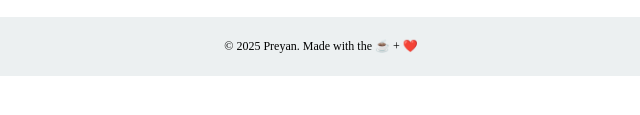
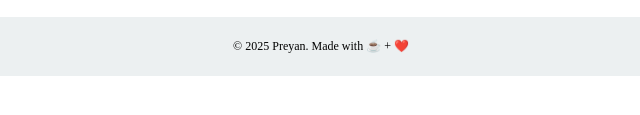
Before and after one commit to PreyanJ/preyan-com, a plain HTML site: page index.html in a window 1280 px wide. Shown: the part 281-396 px from the top of the page, 319-959 px from the left. Drawn offline with Linux system fonts and the light colour scheme.

Commit message:
Removed The at end text

```diff
--- a/index.html
+++ b/index.html
@@ -18,7 +18,7 @@
     </main>
 
     <footer style="text-align: center; padding: 10px; background: #ecf0f1; font-size: 12px;">
-        <p>© 2025 Preyan. Made with the ☕ + ❤️</p>
+        <p>© 2025 Preyan. Made with  ☕ + ❤️</p>
     </footer>
 
     <script src="script.js"></script>  <!-- Runs JavaScript -->
```
